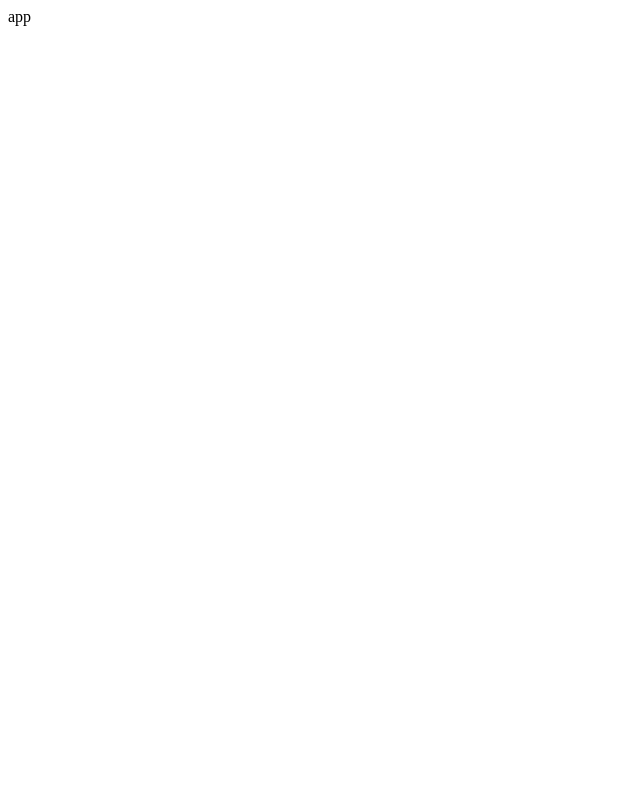
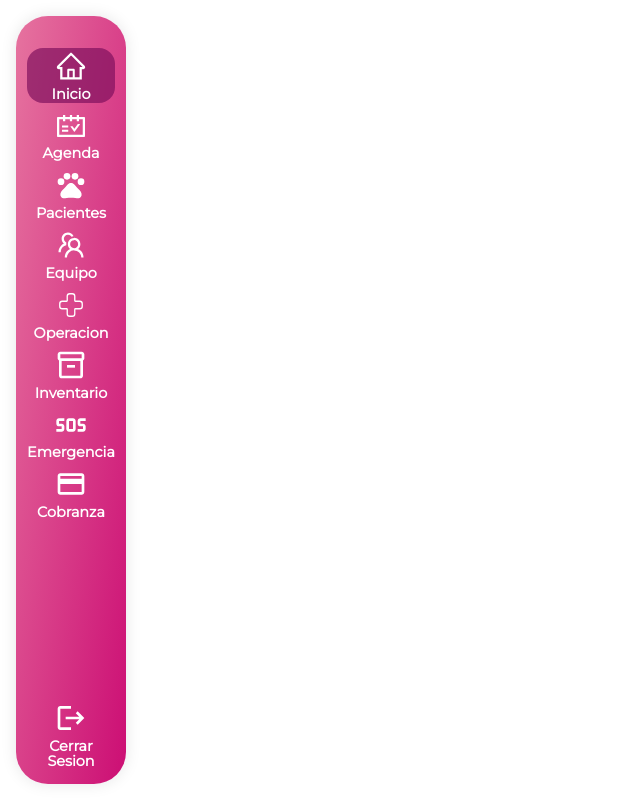
Before and after one commit to Sxnty/VetVital, a React (Vite) app: page / in a window 1280 px wide. Shown: the whole page, without its empty margins (0-640 px from the left). Built offline with nearby package versions, Linux system fonts and the light colour scheme.

Commit message:
Implement navbar UI with SASS styles

```diff
--- a/index.html
+++ b/index.html
@@ -4,7 +4,7 @@
     <meta charset="UTF-8" />
     <link rel="icon" type="image/svg+xml" href="/vite.svg" />
     <meta name="viewport" content="width=device-width, initial-scale=1.0" />
-    <title>Vite + React</title>
+    <title>VetVital</title>
   </head>
   <body>
     <div id="root"></div>
--- a/package.json
+++ b/package.json
@@ -18,12 +18,15 @@
     "electron-is-dev": "^2.0.0",
     "react": "^18.2.0",
     "react-dom": "^18.2.0",
+    "react-icons": "^4.8.0",
+    "sass": "^1.62.0",
     "wait-on": "^7.0.1"
   },
   "devDependencies": {
     "@types/react": "^18.0.28",
     "@types/react-dom": "^18.0.11",
     "@vitejs/plugin-react": "^3.1.0",
+    "node-sass": "^8.0.0",
     "vite": "^4.2.0"
   }
 }
--- a/src/App.jsx
+++ b/src/App.jsx
@@ -1,6 +1,10 @@
+import Navbar from "./components/global-components/Navbar";
+
 function App() {
   return (
-    <div>app</div>
+    <>
+    <Navbar/>
+    </>
   )
 }
 
--- /dev/null
+++ b/src/components/global-components/Navbar.jsx
@@ -0,0 +1,63 @@
+import React from "react";
+import {
+  AiOutlineHome,
+  AiOutlineSchedule,
+  AiOutlineTeam,
+} from "react-icons/ai";
+import {
+  MdOutlinePets,
+  MdOutlineInventory2,
+  MdOutlineSos,
+  MdOutlinePayment,
+  MdLogout,
+} from "react-icons/md";
+import { CiMedicalCross } from "react-icons/ci";
+import "../../styles/components-styles/navbar.scss";
+
+function Navbar() {
+  return (
+    <aside className="navbar">
+      <ul className="navbar__menu">
+        <div className="menu__items">
+          <li className="active">
+            <AiOutlineHome />
+            Inicio
+          </li>
+          <li>
+            <AiOutlineSchedule />
+            Agenda
+          </li>
+          <li>
+            <MdOutlinePets />
+            Pacientes
+          </li>
+          <li>
+            <AiOutlineTeam />
+            Equipo
+          </li>
+          <li>
+            <CiMedicalCross />
+            Operacion
+          </li>
+          <li>
+            <MdOutlineInventory2 />
+            Inventario
+          </li>
+          <li>
+            <MdOutlineSos />
+            Emergencia
+          </li>
+          <li>
+            <MdOutlinePayment />
+            Cobranza
+          </li>
+        </div>
+        <li className="menu__logout">
+          <MdLogout />
+          Cerrar Sesion
+        </li>
+      </ul>
+    </aside>
+  );
+}
+export default Navbar;
--- a/src/main.jsx
+++ b/src/main.jsx
@@ -1,5 +1,6 @@
 import React from "react";
 import ReactDOM from "react-dom/client";
 import App from "./App";
+import "./styles/global-styles/reset.scss";
 
 ReactDOM.createRoot(document.getElementById("root")).render(<App />);
--- /dev/null
+++ b/src/styles/components-styles/navbar.scss
@@ -0,0 +1,66 @@
+.navbar {
+  height: calc(100vh - 2rem);
+  width: 110px;
+  background-image: linear-gradient(to bottom right, #e6739f, #cc0e74);
+  box-shadow: rgba(17, 17, 26, 0.1) 0px 0px 16px;
+  border-radius: 2rem;
+  margin: 1rem;
+}
+.navbar__menu {
+  display: flex;
+  flex-direction: column;
+  align-items: center;
+  color: white;
+  font-family: "Montserrat", sans-serif;
+  font-weight: bold;
+  justify-content: space-between;
+  text-align: center;
+  height: 100%;
+  svg {
+    font-size: 2rem;
+  }
+  .menu__items {
+    height: 70%;
+    padding: 2rem;
+    display: flex;
+    flex-direction: column;
+    gap: 0.3rem;
+    li {
+      display: flex;
+      flex-direction: column;
+      justify-content: center;
+      text-align: center;
+      align-items: center;
+      flex: 1;
+      font-size: 0.9rem;
+      gap: 0.3rem;
+      transition: 0.5s;
+      border-radius: 1rem;
+    }
+    li:hover {
+      background-color: #790c5aa5;
+      border-radius: 1rem;
+      cursor: pointer;
+    }
+    .active {
+      background-color: #790c5aa5;
+      border-radius: 1rem;
+    }
+  }
+  .menu__logout {
+    display: flex;
+    flex-direction: column;
+    justify-content: center;
+    text-align: center;
+    align-items: center;
+    padding: 1rem;
+    font-size: 0.9rem;
+    gap: 0.3rem;
+    transition: 0.5s;
+    border-radius: 2rem;
+  }
+  .menu__logout:hover {
+    background-color: #790c5aa5;
+    border-radius: 2rem;
+  }
+}
--- /dev/null
+++ b/src/styles/components-styles/variables.scss
@@ -0,0 +1,4 @@
+$color-primary: #2C3333;
+$color-secondary: #395B64;
+$color-third: #A5C9CA;
+$color-fourth: #E7F6F2;
--- /dev/null
+++ b/src/styles/global-styles/reset.scss
@@ -0,0 +1,42 @@
+@import url("https://fonts.googleapis.com/css2?family=Montserrat&display=swap");
+*, *:before, *:after{
+    box-sizing: border-box;
+}
+
+html, body, div, span, object, iframe, figure, h1, h2, h3, h4, h5, h6, p, blockquote, pre, a, code, em, img, small, strike, strong, sub, sup, tt, b, u, i, ol, ul, li, fieldset, form, label, table, caption, tbody, tfoot, thead, tr, th, td, main, canvas, embed, footer, header, nav, section, video{
+    margin: 0;
+    padding: 0;
+    border: 0;
+    font-size: 100%;
+    font: inherit;
+    vertical-align: baseline;
+    text-rendering: optimizeLegibility;
+    -webkit-font-smoothing: antialiased;
+    text-size-adjust: none;
+}
+
+footer, header, nav, section, main{
+    display: block;
+}
+
+body{
+    line-height: 1;
+}
+
+ol, ul{
+    list-style: none;
+}
+
+blockquote, q{
+    quotes: none;
+}
+
+blockquote:before, blockquote:after, q:before, q:after{
+    content: '';
+    content: none;
+}
+
+table{
+    border-collapse: collapse;
+    border-spacing: 0;
+}
```
Also changed, not shown: 1 other file (tests, documents, lock files or other folders).
